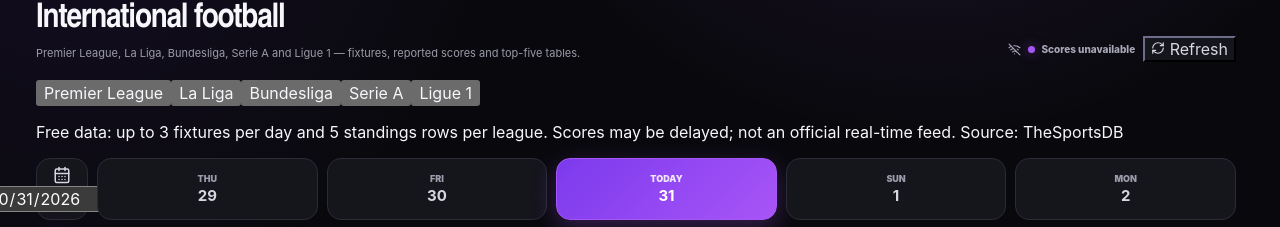
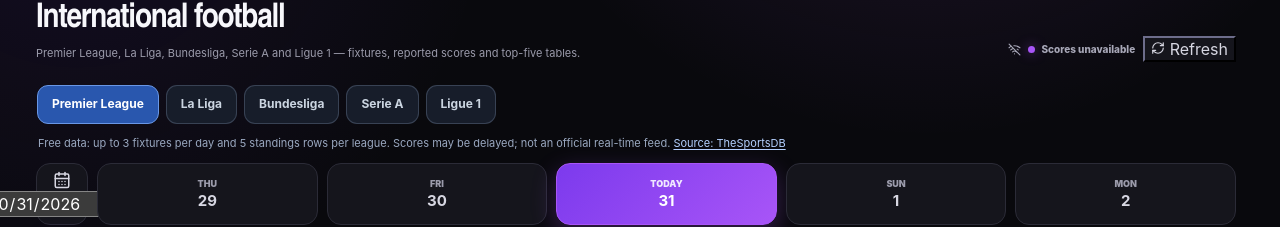
Before and after one commit to Mahiruni/Ethiolivesoccer, a React (Vite) app: page / in a window 1280 px wide. Shown: the part 201-428 px from the top of the page. Built offline with nearby package versions, Linux system fonts and the light colour scheme; no server answers.

Commit message:
style: compact accessible international league navigation

```diff
--- a/src/performance.css
+++ b/src/performance.css
@@ -210,3 +210,13 @@
   html{scroll-behavior:auto!important}
   *,*::before,*::after{animation-duration:.01ms!important;animation-iteration-count:1!important;transition-duration:.01ms!important;scroll-behavior:auto!important}
 }
+
+/* Compact, mobile-first international league picker; no empty layout slots. */
+.league-switcher{display:flex;align-items:center;gap:7px;overflow-x:auto;overscroll-behavior-x:contain;scrollbar-width:none;padding:5px 1px 9px;margin-top:10px;margin-bottom:2px;-webkit-overflow-scrolling:touch;}
+.league-switcher::-webkit-scrollbar{display:none}
+.league-switcher button{flex:0 0 auto;border:1px solid rgba(142,160,192,.28);background:#171d2a;color:#cbd5e1;border-radius:11px;padding:10px 14px;min-height:39px;font-size:12px;font-weight:650;white-space:nowrap;line-height:1.2;transition:background .16s,border-color .16s;}
+.league-switcher button.active,.league-switcher button[aria-pressed="true"]{background:#2957ae;border-color:#6997e6;color:white;}
+.league-switcher button:focus-visible{outline:2px solid #93c5fd;outline-offset:2px}
+.free-feed-note{font-size:11px;line-height:1.5;color:#9aa8c0;margin:0 0 11px;padding:0 2px;}
+.free-feed-note a{color:#b5d1ff;text-decoration:underline;text-underline-offset:2px}
+@media(max-width:600px){.league-switcher{margin-left:-2px;margin-right:-2px}.league-switcher button{min-height:37px;padding:9px 12px;font-size:12px}.free-feed-note{font-size:11px}}
```
